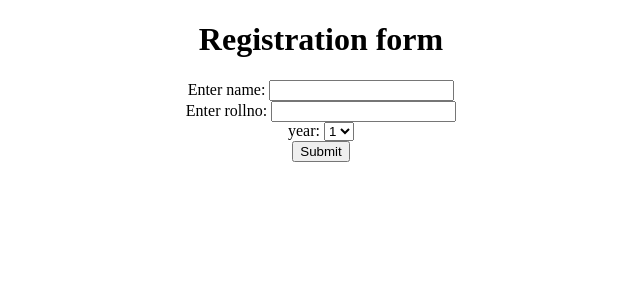
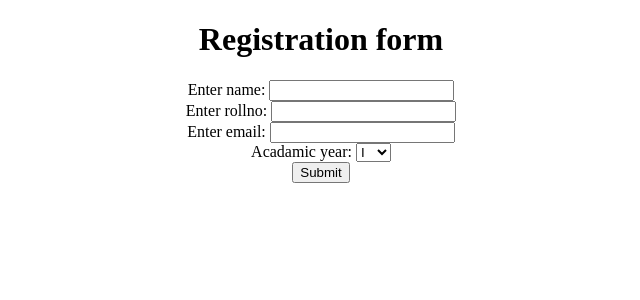
Before and after one commit to Badramrajuvyshnavi/Jenkins, a Flask app: page / in a window 1280 px wide. Shown: the top 300 px of the page, without its empty margins (319-959 px from the left). Run offline with Flask 3, Linux system fonts and the light colour scheme.

Commit message:
Update form.html

```diff
--- a/templates/form.html
+++ b/templates/form.html
@@ -12,12 +12,14 @@
             Enter rollno: <input name="rollno" type="text">
             <br>
 
-            year:
+            Enter email: <input name="email" type="email">
+            <br>
+            Acadamic year:
             <select id="year" name="year">
-                <option value="1">1</option>
-                <option value="2">2</option>
-                <option value="3">3</option>
-                <option value="4">4</option>
+                <option value="1">I</option>
+                <option value="2">II</option>
+                <option value="3">III</option>
+                <option value="4">IV</option>
             </select>
             <br>
             <input type="submit">
```
